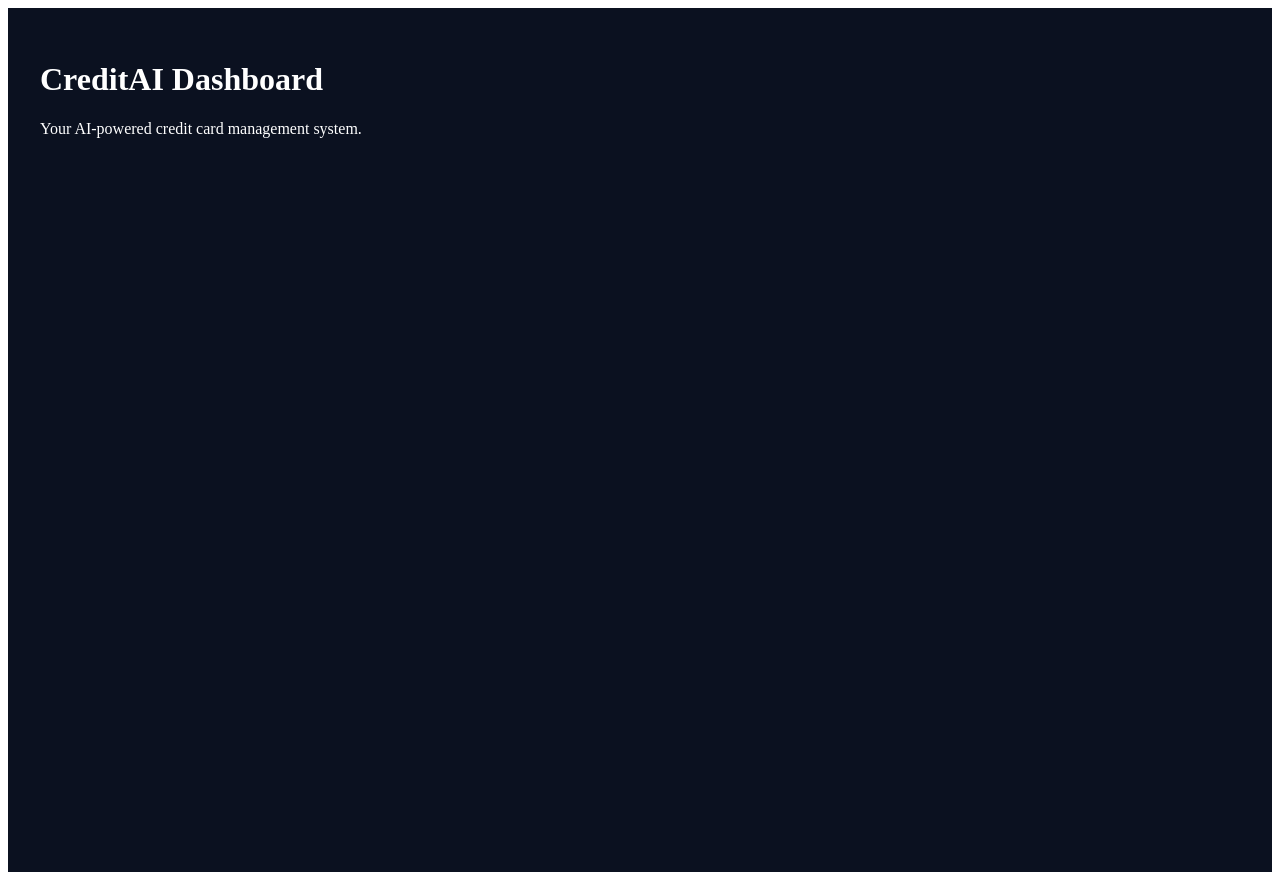
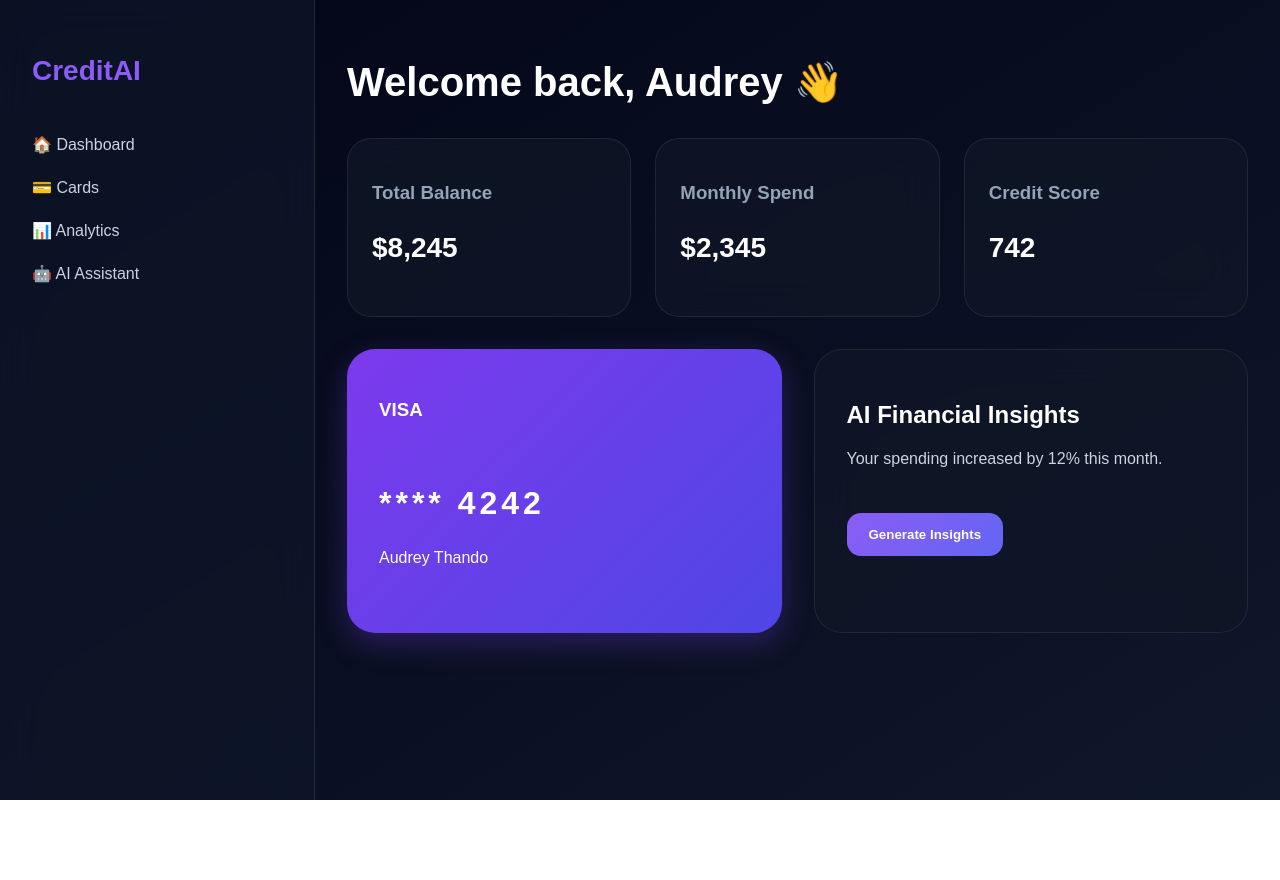
Before and after one commit to audreythando/credit-card-system, a React (Create React App) app: page / in a window 1280 px wide. After the commit the page ends 800 px from the top, so only its background shows below. Built offline with nearby package versions, Linux system fonts and the light colour scheme.

Commit message:
feat: add dashboard layout foundation

```diff
--- a/src/components/dashboard/AIInsightPanel.tsx
+++ b/src/components/dashboard/AIInsightPanel.tsx
@@ -0,0 +1,15 @@
+const AIInsightPanel = () => {
+  return (
+    <div className="ai-panel">
+      <h2>AI Financial Insights</h2>
+
+      <p>
+        Your spending increased by 12% this month.
+      </p>
+
+      <button>Generate Insights</button>
+    </div>
+  );
+};
+
+export default AIInsightPanel;
--- a/src/components/dashboard/CreditCardPreview.tsx
+++ b/src/components/dashboard/CreditCardPreview.tsx
@@ -0,0 +1,13 @@
+const CreditCardPreview = () => {
+  return (
+    <div className="credit-card-preview">
+      <h3>VISA</h3>
+
+      <h2>**** 4242</h2>
+
+      <p>Audrey Thando</p>
+    </div>
+  );
+};
+
+export default CreditCardPreview;
--- a/src/components/dashboard/Sidebar.tsx
+++ b/src/components/dashboard/Sidebar.tsx
@@ -0,0 +1,33 @@
+import { IconType } from "react-icons";
+import { FaHome, FaCreditCard, FaRobot, FaChartPie } from "react-icons/fa";
+
+type MenuItem = {
+  label: string;
+  icon: IconType;
+};
+
+const menuItems: MenuItem[] = [
+  { label: "Dashboard", icon: FaHome },
+  { label: "Cards", icon: FaCreditCard },
+  { label: "Analytics", icon: FaChartPie },
+  { label: "AI Assistant", icon: FaRobot },
+];
+
+const Sidebar = () => {
+  return (
+    <div className="sidebar">
+      <h2 className="logo">CreditAI</h2>
+
+      <nav>
+        <ul>
+          <li>🏠 Dashboard</li>
+          <li>💳 Cards</li>
+          <li>📊 Analytics</li>
+          <li>🤖 AI Assistant</li>
+        </ul>
+      </nav>
+    </div>
+  );
+};
+
+export default Sidebar;
--- a/src/components/dashboard/StatCard.tsx
+++ b/src/components/dashboard/StatCard.tsx
@@ -0,0 +1,15 @@
+interface Props {
+  title: string;
+  value: string;
+}
+
+const StatCard = ({ title, value }: Props) => {
+  return (
+    <div className="stat-card">
+      <h3>{title}</h3>
+      <p>{value}</p>
+    </div>
+  );
+};
+
+export default StatCard;
--- /dev/null
+++ b/src/pages/DashboardPage.css
@@ -0,0 +1,157 @@
+body {
+  margin: 0;
+  font-family: Arial, sans-serif;
+  background: linear-gradient(to bottom right, #020617, #0f172a);
+  color: white;
+}
+
+.dashboard-container {
+  display: flex;
+  min-height: 100vh;
+}
+
+.sidebar {
+  width: 250px;
+  background: rgba(15, 23, 42, 0.7);
+  backdrop-filter: blur(20px);
+  border-right: 1px solid rgba(255,255,255,0.1);
+  padding: 2rem;
+}
+
+.logo {
+  color: #8b5cf6;
+  font-size: 28px;
+  font-weight: bold;
+  margin-bottom: 3rem;
+}
+
+.sidebar ul {
+  list-style: none;
+  padding: 0;
+}
+
+.sidebar li {
+  margin: 1.5rem 0;
+  display: flex;
+  align-items: center;
+  gap: 12px;
+  cursor: pointer;
+  transition: 0.3s ease;
+  color: #cbd5e1;
+}
+
+.sidebar li:hover {
+  color: white;
+  transform: translateX(5px);
+}
+
+.dashboard-main {
+  flex: 1;
+  padding: 2rem;
+}
+
+.dashboard-main h1 {
+  font-size: 40px;
+}
+
+.stats-grid {
+  display: grid;
+  grid-template-columns: repeat(3, 1fr);
+  gap: 1.5rem;
+  margin-top: 2rem;
+}
+
+.stat-card {
+  background: rgba(17, 24, 39, 0.7);
+  backdrop-filter: blur(20px);
+  border: 1px solid rgba(255,255,255,0.08);
+  padding: 1.5rem;
+  border-radius: 24px;
+  transition: 0.3s ease;
+}
+
+.stat-card:hover {
+  transform: translateY(-5px);
+}
+
+.stat-card h3 {
+  color: #94a3b8;
+  margin-bottom: 10px;
+}
+
+.stat-card p {
+  font-size: 28px;
+  font-weight: bold;
+}
+
+.dashboard-content {
+  display: grid;
+  grid-template-columns: 1fr 1fr;
+  gap: 2rem;
+  margin-top: 2rem;
+}
+
+.credit-card-preview {
+  background: linear-gradient(135deg, #7c3aed, #4f46e5);
+  padding: 2rem;
+  border-radius: 28px;
+  min-height: 220px;
+  box-shadow: 0 10px 30px rgba(124, 58, 237, 0.3);
+}
+
+.credit-card-preview h2 {
+  margin-top: 4rem;
+  font-size: 32px;
+  letter-spacing: 4px;
+}
+
+.ai-panel {
+  background: rgba(17, 24, 39, 0.7);
+  backdrop-filter: blur(20px);
+  border: 1px solid rgba(255,255,255,0.08);
+  padding: 2rem;
+  border-radius: 28px;
+}
+
+.ai-panel h2 {
+  margin-bottom: 1rem;
+}
+
+.ai-panel p {
+  color: #cbd5e1;
+  line-height: 1.7;
+}
+
+.ai-panel button {
+  margin-top: 1.5rem;
+  background: linear-gradient(135deg, #8b5cf6, #6366f1);
+  border: none;
+  padding: 14px 22px;
+  border-radius: 14px;
+  color: white;
+  cursor: pointer;
+  font-weight: bold;
+  transition: 0.3s ease;
+}
+
+.ai-panel button:hover {
+  transform: scale(1.05);
+}
+
+@media (max-width: 900px) {
+  .dashboard-container {
+    flex-direction: column;
+  }
+
+  .sidebar {
+    width: auto;
+  }
+
+  .stats-grid {
+    grid-template-columns: 1fr;
+  }
+
+  .dashboard-content {
+    grid-template-columns: 1fr;
+  }
+}
--- a/src/pages/DashboardPage.tsx
+++ b/src/pages/DashboardPage.tsx
@@ -1,15 +1,30 @@
+// @ts-ignore: Importing CSS for side effects without type declarations
+import "./DashboardPage.css";
+
+import Sidebar from "../components/dashboard/Sidebar";
+import StatCard from "../components/dashboard/StatCard";
+import CreditCardPreview from "../components/dashboard/CreditCardPreview";
+import AIInsightPanel from "../components/dashboard/AIInsightPanel";
+
 export default function DashboardPage() {
   return (
-    <div
-      style={{
-        background: "#0B1120",
-        minHeight: "100vh",
-        color: "white",
-        padding: "2rem",
-      }}
-    >
-      <h1>CreditAI Dashboard</h1>
-      <p>Your AI-powered credit card management system.</p>
+    <div className="dashboard-container">
+      <Sidebar />
+
+      <main className="dashboard-main">
+        <h1>Welcome back, Audrey 👋</h1>
+
+        <div className="stats-grid">
+          <StatCard title="Total Balance" value="$8,245" />
+          <StatCard title="Monthly Spend" value="$2,345" />
+          <StatCard title="Credit Score" value="742" />
+        </div>
+
+        <div className="dashboard-content">
+          <CreditCardPreview />
+          <AIInsightPanel />
+        </div>
+      </main>
     </div>
   );
 }
```
